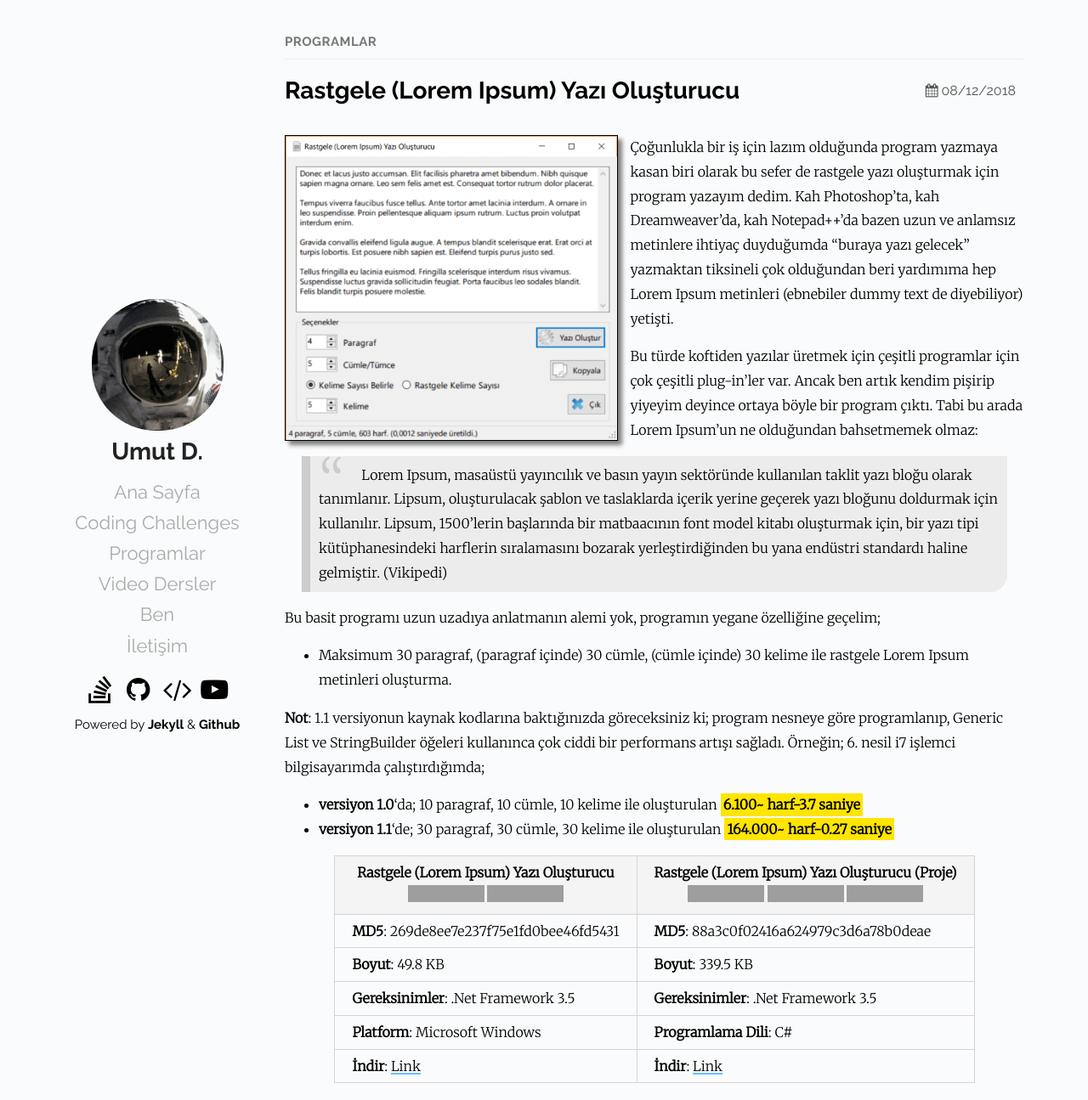
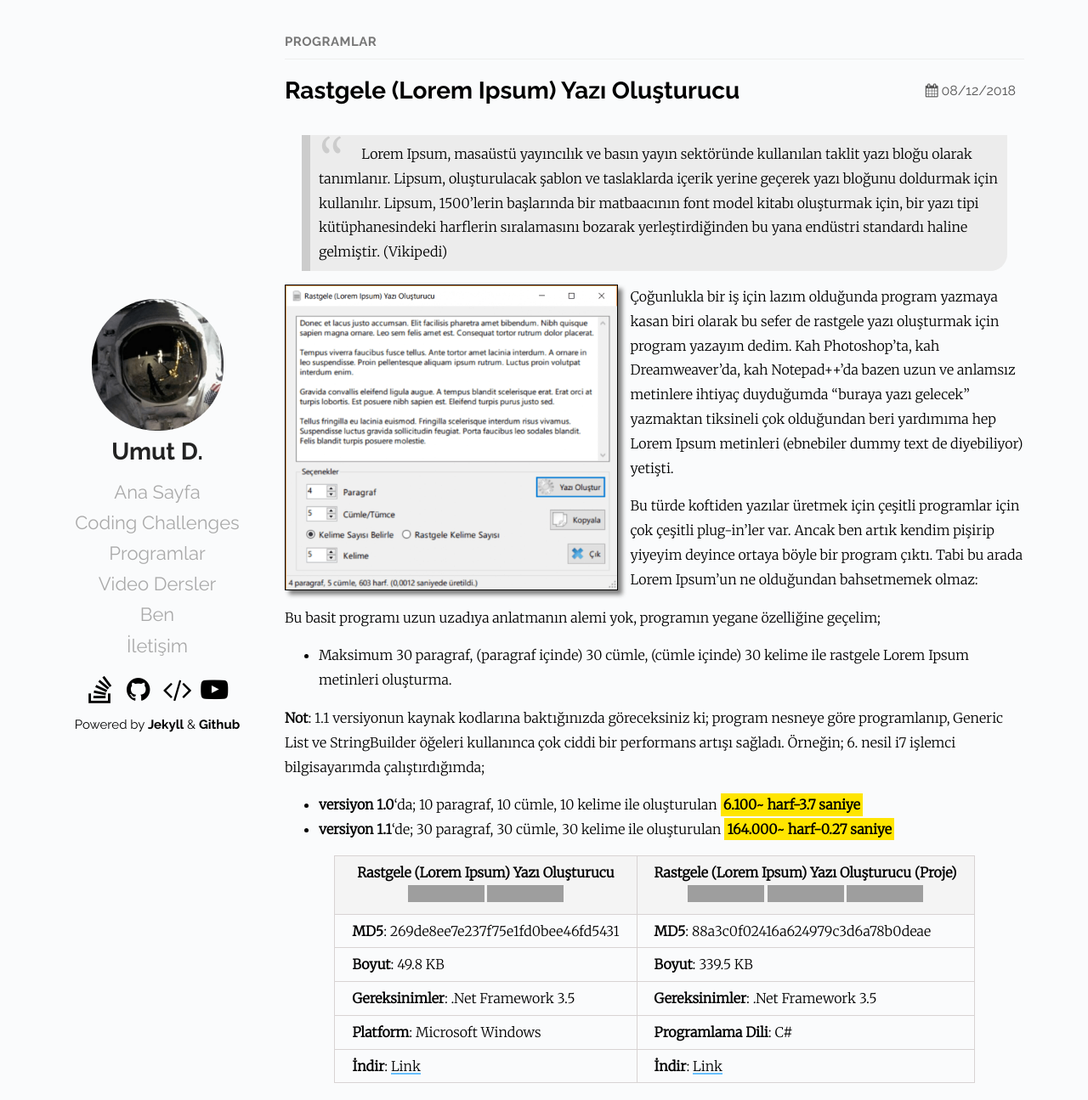
Before and after one commit to Umut-D/umutd.com, a Jekyll site: the page built from _posts/programlar/2018-12-08-rastgele-yazi-olusturucu.md, in a window 1280 px wide and 1295 px high. Shown: the whole window at 85% size. Built offline with Jekyll 4.4.1, drawn with Linux system fonts in a browser that asks for light colours; grey boxes are pictures that could not be loaded.

```diff
--- a/_posts/programlar/2018-12-08-rastgele-yazi-olusturucu.md
+++ b/_posts/programlar/2018-12-08-rastgele-yazi-olusturucu.md
@@ -8,13 +8,13 @@
   - /programlar/rastgele-yazi-olusturucu/
   - /etiket/rastgele-yazi-olusturucu/
 ---
+> Lorem Ipsum, masaüstü yayıncılık ve basın yayın sektöründe kullanılan taklit yazı bloğu olarak tanımlanır. Lipsum, oluşturulacak şablon ve taslaklarda içerik yerine geçerek yazı bloğunu doldurmak için kullanılır. Lipsum, 1500’lerin başlarında bir matbaacının font model kitabı oluşturmak için, bir yazı tipi kütüphanesindeki harflerin sıralamasını bozarak yerleştirdiğinden bu yana endüstri standardı haline gelmiştir. (Vikipedi)
+
 ![rastgele-yazi](/images/programlar/rastgele-yazi.png){: width="45%"}
 
 Çoğunlukla bir iş için lazım olduğunda program yazmaya kasan biri olarak bu sefer de rastgele yazı oluşturmak için program yazayım dedim. Kah Photoshop’ta, kah Dreamweaver’da, kah Notepad++’da bazen uzun ve anlamsız metinlere ihtiyaç duyduğumda “buraya yazı gelecek” yazmaktan tiksineli çok olduğundan beri yardımıma hep Lorem Ipsum metinleri (ebnebiler dummy text de diyebiliyor) yetişti.
 
 Bu türde koftiden yazılar üretmek için çeşitli programlar için çok çeşitli plug-in’ler var. Ancak ben artık kendim pişirip yiyeyim deyince ortaya böyle bir program çıktı. Tabi bu arada Lorem Ipsum'un ne olduğundan bahsetmemek olmaz:
-
-> Lorem Ipsum, masaüstü yayıncılık ve basın yayın sektöründe kullanılan taklit yazı bloğu olarak tanımlanır. Lipsum, oluşturulacak şablon ve taslaklarda içerik yerine geçerek yazı bloğunu doldurmak için kullanılır. Lipsum, 1500’lerin başlarında bir matbaacının font model kitabı oluşturmak için, bir yazı tipi kütüphanesindeki harflerin sıralamasını bozarak yerleştirdiğinden bu yana endüstri standardı haline gelmiştir. (Vikipedi)
 
 Bu basit programı uzun uzadıya anlatmanın alemi yok, programın yegane özelliğine geçelim;
 
```
